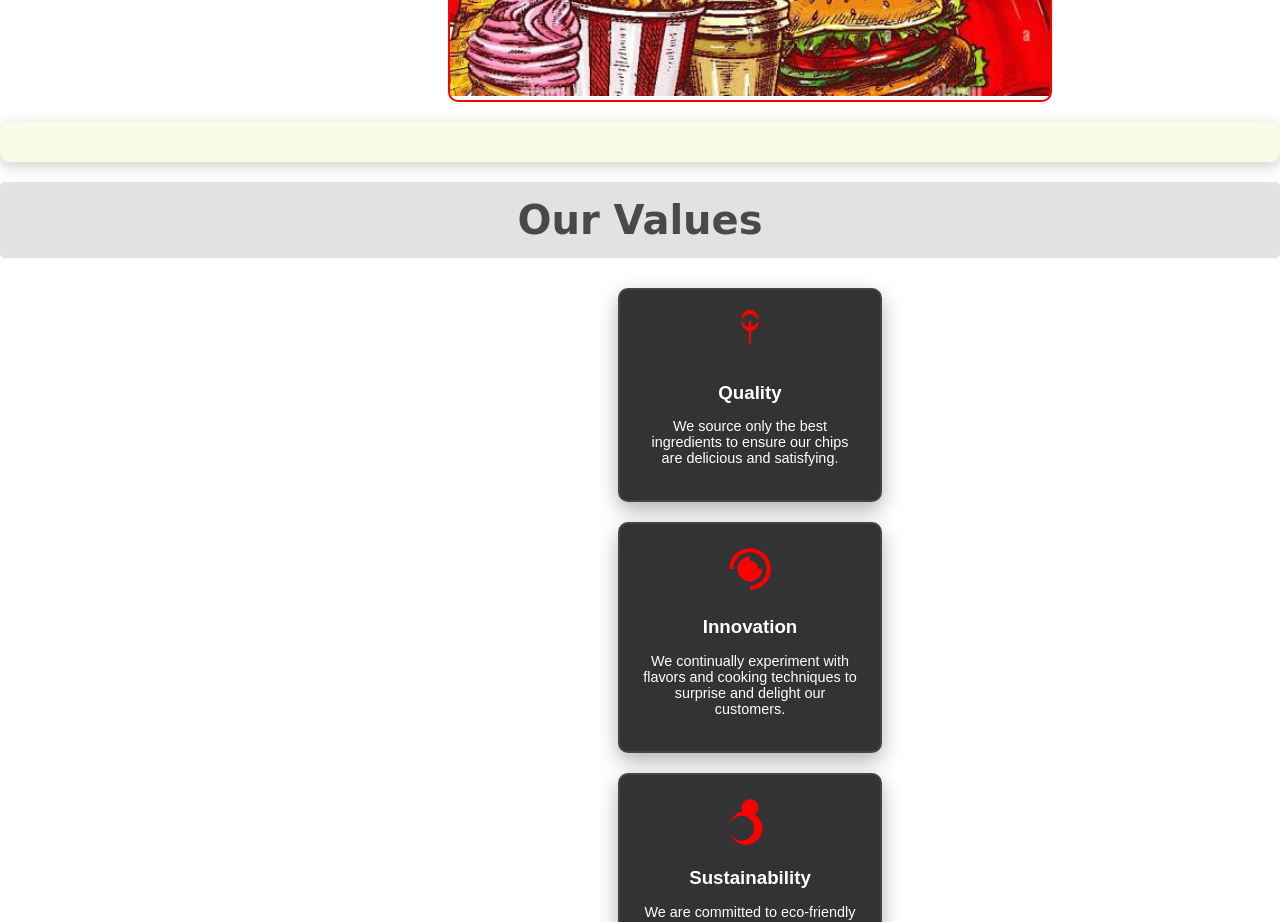
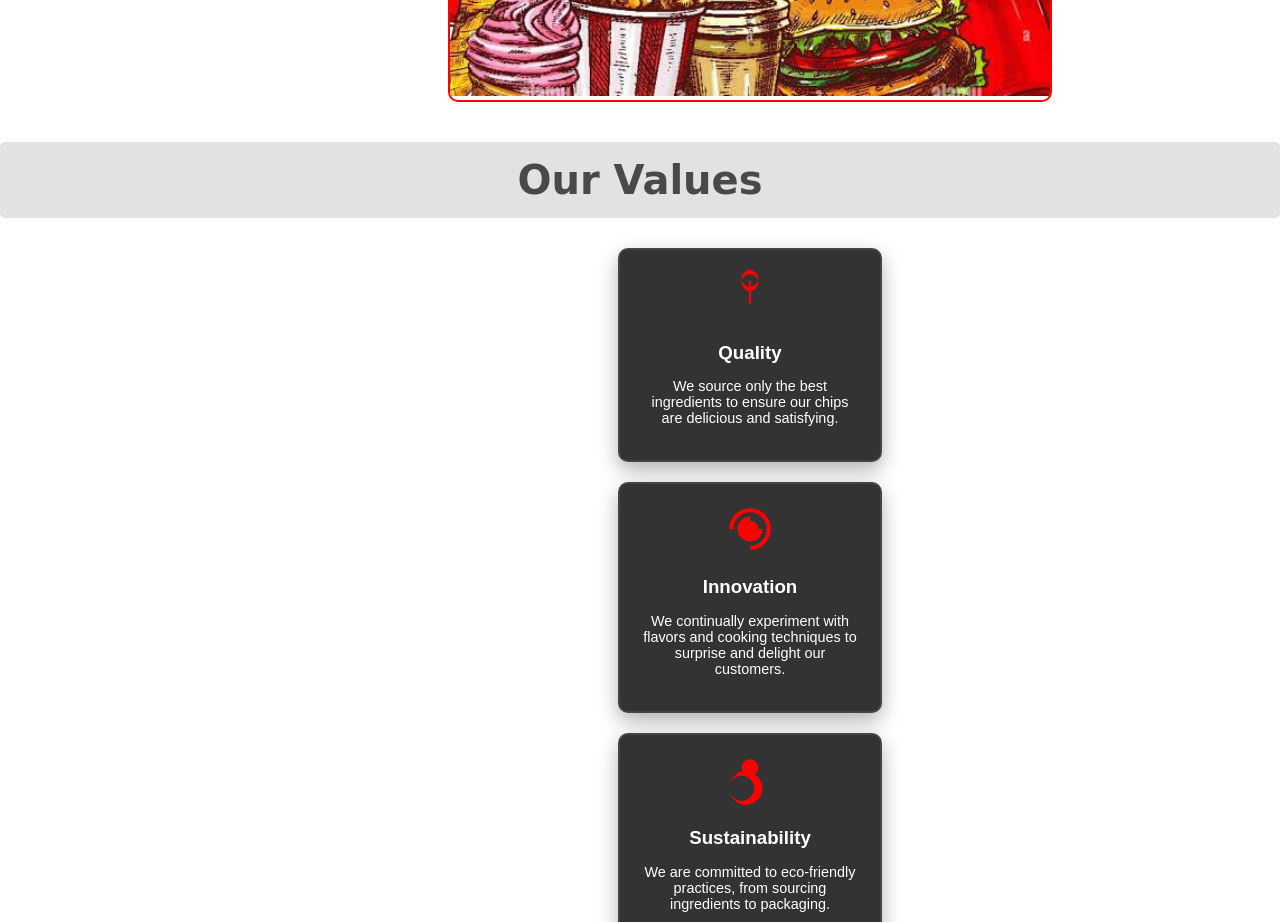
Before and after one commit to TheEximius/www.FirstProject.com, a plain HTML site: page index.html in a window 1280 px wide. Shown: the part 1020-1942 px from the top of the page. Drawn offline with Linux system fonts and the light colour scheme.

Commit message:
Update index.html

```diff
--- a/index.html
+++ b/index.html
@@ -136,7 +136,7 @@
         <img src="Image Front Page.jpg" alt="Delicious Chips">
     </div>
 </div>
-<section class="section" style="background-color: #f9fbe7; border-radius: 10px; padding: 20px; box-shadow: 0 4px 15px rgba(0, 0, 0, 0.2); margin-bottom: 20px;"></section>
+<section class="section" style="background-color: #f9fbe7; border-radius: 10px; box-shadow: 0 4px 15px rgba(0, 0, 0, 0.2); margin-bottom: 20px;"></section>
     <div class="section-title" style="font-family: 'Ziclets', cursive; color: #48494b; font-size: 2.5em; text-align: center; margin-bottom: 20px; padding: 15px; background: #22232021; border-radius: 5px; font-weight: bold;">
         Our Values
     </div>
```
